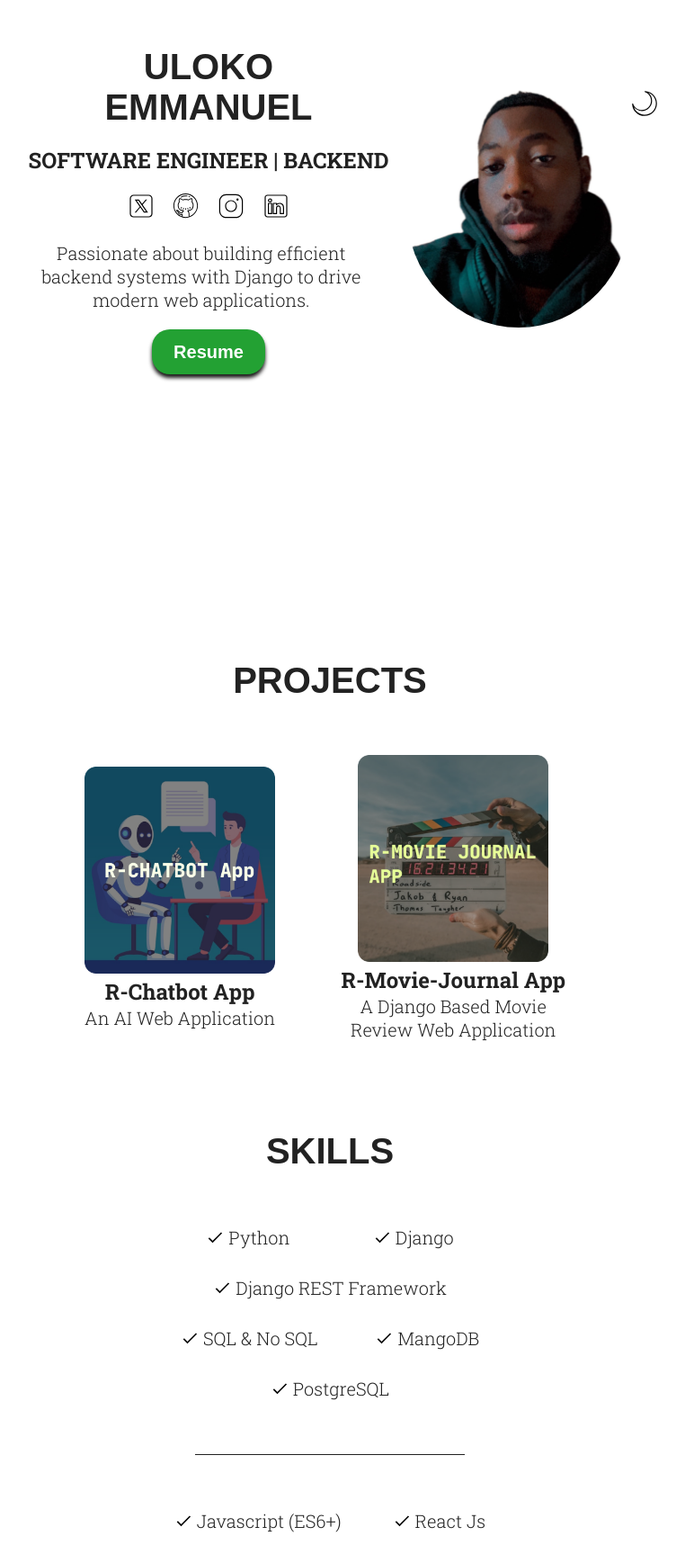
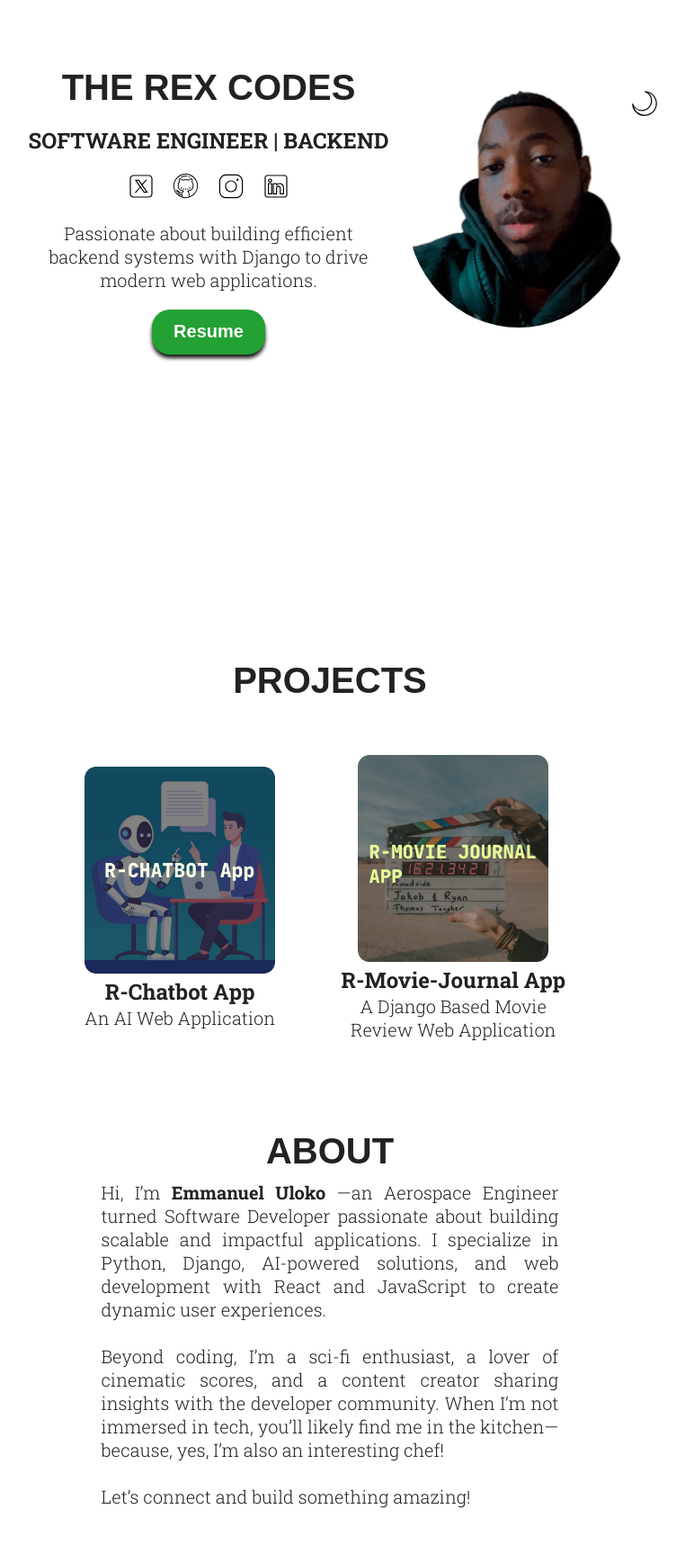
Before and after one commit to therexcodes/therexcodes-port, a React (Vite) app: page / in a window 1280 px wide. Shown: the part 166-1903 px from the top of the page at 90% size, without its empty margins (273-1035 px from the left). Built offline with nearby package versions, Linux system fonts and the light colour scheme; a web font is replaced by a local one.

Commit message:
added the About section

```diff
--- a/src/App.jsx
+++ b/src/App.jsx
@@ -4,6 +4,7 @@
 import Skills from './Sections/Skills/Skills'
 import Contact from './Sections/Contact/Contact'
 import Footer from './Sections/Footer/Footer'
+import AboutMe from './Sections/AboutMe/AboutMe'
 
 function App(){
 
@@ -11,9 +12,11 @@
   return(<>
       <Hero/>
       <Projects/>
+      <AboutMe/>
       <Skills/>
       <Contact/>
       <Footer/>
+
   </>)
 }
 
--- /dev/null
+++ b/src/Sections/AboutMe/AboutMe.jsx
@@ -0,0 +1,19 @@
+import styles from './AboutMe.module.css'
+
+function AboutMe() {
+  return (
+    <section id='about-me' className={styles.Cont}>
+        <h1>ABOUT </h1>
+        <p className={styles.description}>
+        Hi, I’m <b>Emmanuel Uloko</b> —an Aerospace Engineer turned Software Developer passionate about building scalable and impactful applications. I specialize in Python, Django, AI-powered solutions, and web development with React and JavaScript to create dynamic user experiences. <br /> <br />
+
+        Beyond coding, I’m a sci-fi enthusiast, a lover of cinematic scores, and a content creator sharing insights with the developer community. When I’m not immersed in tech, you’ll likely find me in the kitchen—because, yes, I’m also an interesting chef! <br/> <br />
+
+        Let’s connect and build something amazing!
+        </p>
+
+    </section>
+  )
+}
+
+export default AboutMe
--- /dev/null
+++ b/src/Sections/AboutMe/AboutMe.module.css
@@ -0,0 +1,14 @@
+.Cont{
+    display: flex;
+    flex-direction: column;
+    justify-content: center;
+    gap: 10px;
+    text-align: center;
+    align-items: center;
+
+    p{
+        max-width: 45ch;
+        text-align: justify;
+    }
+
+}
--- a/src/Sections/Hero/Hero.jsx
+++ b/src/Sections/Hero/Hero.jsx
@@ -43,9 +43,7 @@
             </div>
             <div className={styles.info}>
                 <h1>
-                    Uloko
-                    <br/>
-                    Emmanuel
+                   THE REX CODES
                 </h1>
                 <h2>
                     Software Engineer | Backend
--- a/src/Sections/Hero/Herostyles.module.css
+++ b/src/Sections/Hero/Herostyles.module.css
@@ -81,6 +81,7 @@
     display: flex;
     flex-direction: column;
     gap: 20px;
+    align-items: center;
 }
 
 
```
